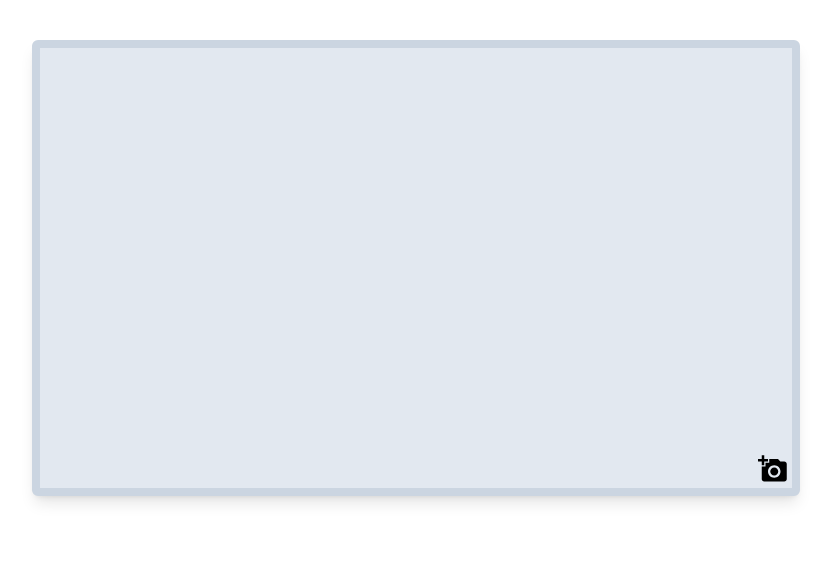
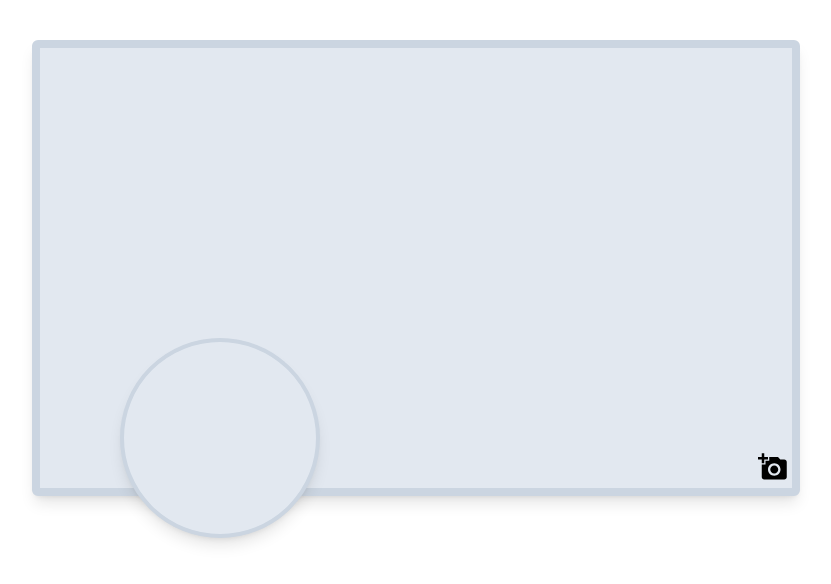
Before and after one commit to acampetella/Cuochi_a_domicilio_FE, a React (Create React App) app: page /userProfile in a window 1280 px wide. Shown: the top 584 px of the page, without its empty margins (224-1055 px from the left). Built offline with nearby package versions, Linux system fonts and the light colour scheme; sample sign-in values are in the browser's storage.

Commit message:
avatar card creation

```diff
--- /dev/null
+++ b/src/components/AvatarCard.jsx
@@ -0,0 +1,46 @@
+import React from 'react';
+import { useSelector, useDispatch } from 'react-redux';
+import { selectedAvatarURL, setSelectedAvatarURL } from '../reducers/buttonSelectedAvatarReducer';
+import { useRef } from 'react';
+
+const AvatarCard = ({}) => {
+
+    const dispatch = useDispatch();
+    const hiddenFileInput = useRef(null);
+    const url = useSelector(selectedAvatarURL);
+
+    const handleClick = () => {
+        hiddenFileInput.current.click();
+      };
+
+    const handleChange = (event) => {
+      const file = event.target.files[0];
+      if (file) {
+        const url = URL.createObjectURL(file);
+        dispatch(setSelectedAvatarURL(url));
+      }
+    };
+
+  return (
+    <button
+      className='bg-slate-200 border-4 border-slate-300 shadow-lg rounded-full absolute bottom-[-20px] left-8 md:bottom-[-40px] md:left-10 xl:bottom-[-50px] xl:left-20 w-[50px] h-[50px] md:w-[100px] md:h-[100px] lg:w-[150px] lg:h-[150px] xl:w-[200px] xl:h-[200px]'
+      onClick={handleClick}
+    >
+        { url &&
+          <img
+            src={url}
+            alt="Cover Image"
+            className='w-full h-full object-cover rounded-full'
+          />}
+          <input
+            type="file"
+            ref={hiddenFileInput}
+            onChange={handleChange}
+            accept="image/png, image/jpeg"
+            className='hidden'
+            />
+    </button>
+  )
+}
+
+export default AvatarCard
--- a/src/components/ButtonFileLoader.jsx
+++ b/src/components/ButtonCoverLoader.jsx
@@ -1,9 +1,9 @@
 import React from 'react';
 import { useRef } from 'react';
 import { useDispatch} from 'react-redux';
-import { setSelectedFileURL} from '../reducers/buttonSelectedFileReducer';
+import { setSelectedCoverURL} from '../reducers/buttonSelectedCoverReducer';
 
-const ButtonFileLoader = ({icon, formats}) => {
+const ButtonCoverLoader = ({icon, formats}) => {
 
     const dispatch = useDispatch();
     const hiddenFileInput = useRef(null);
@@ -16,7 +16,7 @@ const ButtonFileLoader = ({icon, formats}) => {
       const file = event.target.files[0];
       if (file) {
         const url = URL.createObjectURL(file);
-        dispatch(setSelectedFileURL(url));
+        dispatch(setSelectedCoverURL(url));
       }
     };
 
@@ -25,8 +25,8 @@ const ButtonFileLoader = ({icon, formats}) => {
     };
 
   return (
-    <div>
-        <button className='absolute bottom-1 right-1' onClick={handleClick}>
+    <div className='absolute bottom-0 right-1'>
+        <button onClick={handleClick}>
             {icon}
         </button>
         <input
@@ -40,4 +40,4 @@ const ButtonFileLoader = ({icon, formats}) => {
   )
 }
 
-export default ButtonFileLoader
+export default ButtonCoverLoader
--- a/src/components/CoverCard.jsx
+++ b/src/components/CoverCard.jsx
@@ -1,12 +1,13 @@
 import React from 'react';
-import ButtonFileLoader from './ButtonFileLoader';
+import ButtonCoverLoader from './ButtonCoverLoader';
 import {MdAddAPhoto} from "react-icons/md";
 import { useSelector } from 'react-redux';
-import { selectedFileURL } from '../reducers/buttonSelectedFileReducer';
+import { selectedCoverURL } from '../reducers/buttonSelectedCoverReducer';
+import AvatarCard from './AvatarCard';
 
 const CoverCard = () => {
 
-  const url = useSelector(selectedFileURL);
+  const url = useSelector(selectedCoverURL);
 
   return (
     <div
@@ -18,7 +19,8 @@ const CoverCard = () => {
             alt="Cover Image"
             className='w-full h-full absolute top-0 left-0 object-cover'
           />}
-        <ButtonFileLoader icon={<MdAddAPhoto size={30}/>} formats={["image/png", "image/jpeg"]}/>
+        <ButtonCoverLoader icon={<MdAddAPhoto size={30}/>} formats={["image/png", "image/jpeg"]}/>
+        <AvatarCard/>
     </div>
   )
 }
--- a/src/index.js
+++ b/src/index.js
@@ -4,10 +4,12 @@ import './index.css';
 import App from './App';
 import { Provider } from 'react-redux';
 import { combineReducers, configureStore } from '@reduxjs/toolkit';
-import buttonSelectedFileReducer from './reducers/buttonSelectedFileReducer';
+import buttonSelectedCoverReducer from './reducers/buttonSelectedCoverReducer';
+import buttonSelectedAvatarReducer from './reducers/buttonSelectedAvatarReducer'
 
 const reducer = combineReducers({
-  buttonSelectedFileState: buttonSelectedFileReducer
+  buttonSelectedCoverState: buttonSelectedCoverReducer,
+  buttonSelectedAvatarState: buttonSelectedAvatarReducer
 });
 
 const store = configureStore({
--- a/src/pages/UserProfile.jsx
+++ b/src/pages/UserProfile.jsx
@@ -3,7 +3,7 @@ import CoverCard from '../components/CoverCard';
 
 const UserProfile = () => {
   return (
-    <div className='w-screen h-screen flex justify-center pt-10'>
+    <div className='w-screen h-screen flex flex-col items-center pt-10'>
       <CoverCard/>
     </div>
   )
--- /dev/null
+++ b/src/reducers/buttonSelectedAvatarReducer.js
@@ -0,0 +1,24 @@
+import { createSlice } from "@reduxjs/toolkit";
+
+const initialState = {
+    selectedAvatarURL: ""
+};
+
+const buttonSelectedAvatarSlice = createSlice({
+    name: 'setSelectedAvatarURL',
+    initialState,
+    reducers: {
+        setSelectedAvatarURL: {
+            reducer: (state, action) => {
+                state.selectedAvatarURL = action.payload
+            },
+            prepare: (url) => {
+                return {payload: url}
+            }
+        }
+    }
+});
+
+export const selectedAvatarURL = (state) => state.buttonSelectedAvatarState.selectedAvatarURL;
+export const {setSelectedAvatarURL} = buttonSelectedAvatarSlice.actions;
+export default buttonSelectedAvatarSlice.reducer;
--- /dev/null
+++ b/src/reducers/buttonSelectedCoverReducer.js
@@ -0,0 +1,24 @@
+import { createSlice } from "@reduxjs/toolkit";
+
+const initialState = {
+    selectedCoverURL: ""
+};
+
+const buttonSelectedCoverSlice = createSlice({
+    name: 'setSelectedCoverURL',
+    initialState,
+    reducers: {
+        setSelectedCoverURL: {
+            reducer: (state, action) => {
+                state.selectedCoverURL = action.payload
+            },
+            prepare: (url) => {
+                return {payload: url}
+            }
+        }
+    }
+});
+
+export const selectedCoverURL = (state) => state.buttonSelectedCoverState.selectedCoverURL;
+export const {setSelectedCoverURL} = buttonSelectedCoverSlice.actions;
+export default buttonSelectedCoverSlice.reducer;
--- a/src/reducers/buttonSelectedFileReducer.js
+++ /dev/null
@@ -1,24 +0,0 @@
-import { createSlice } from "@reduxjs/toolkit";
-
-const initialState = {
-    selectedFileURL: ""
-};
-
-const buttonSelectedFileSlice = createSlice({
-    name: 'setSelectedFileURL',
-    initialState,
-    reducers: {
-        setSelectedFileURL: {
-            reducer: (state, action) => {
-                state.selectedFileURL = action.payload
-            },
-            prepare: (url) => {
-                return {payload: url}
-            }
-        }
-    }
-});
-
-export const selectedFileURL = (state) => state.buttonSelectedFileState.selectedFileURL;
-export const {setSelectedFileURL} = buttonSelectedFileSlice.actions;
-export default buttonSelectedFileSlice.reducer;
```
